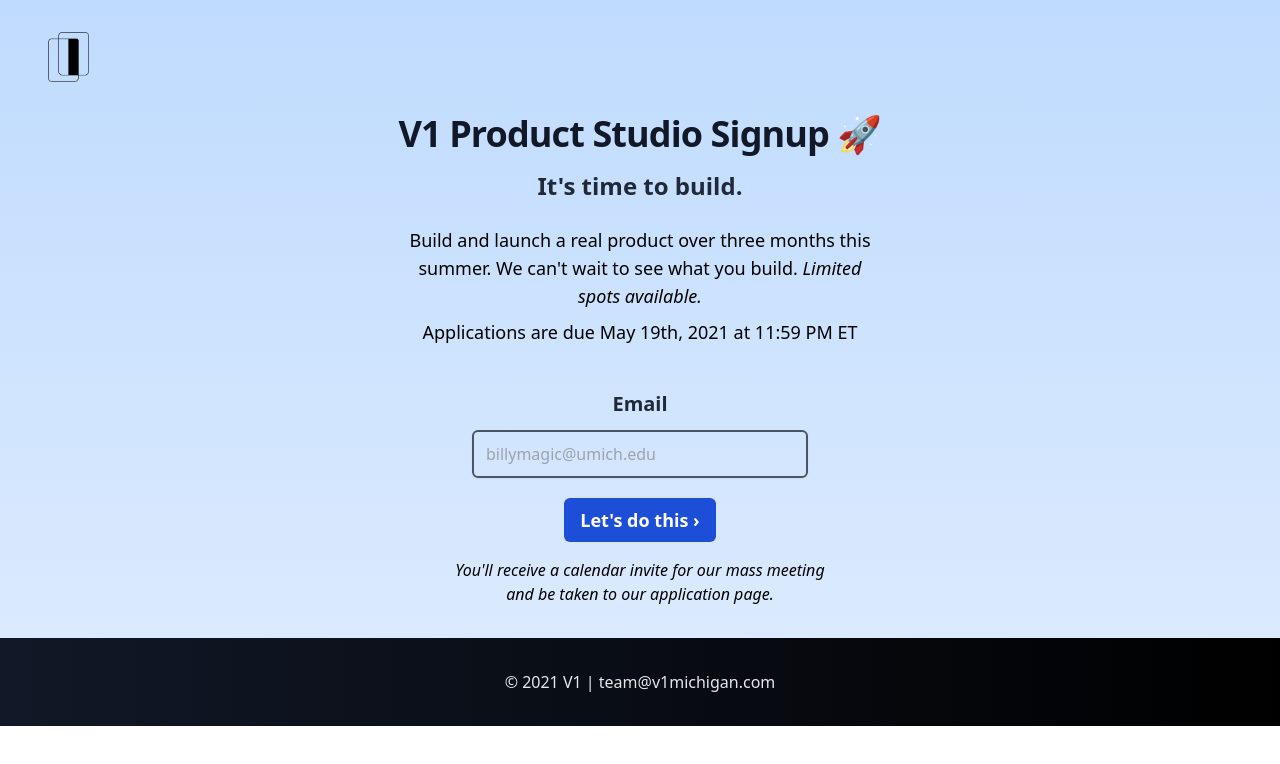
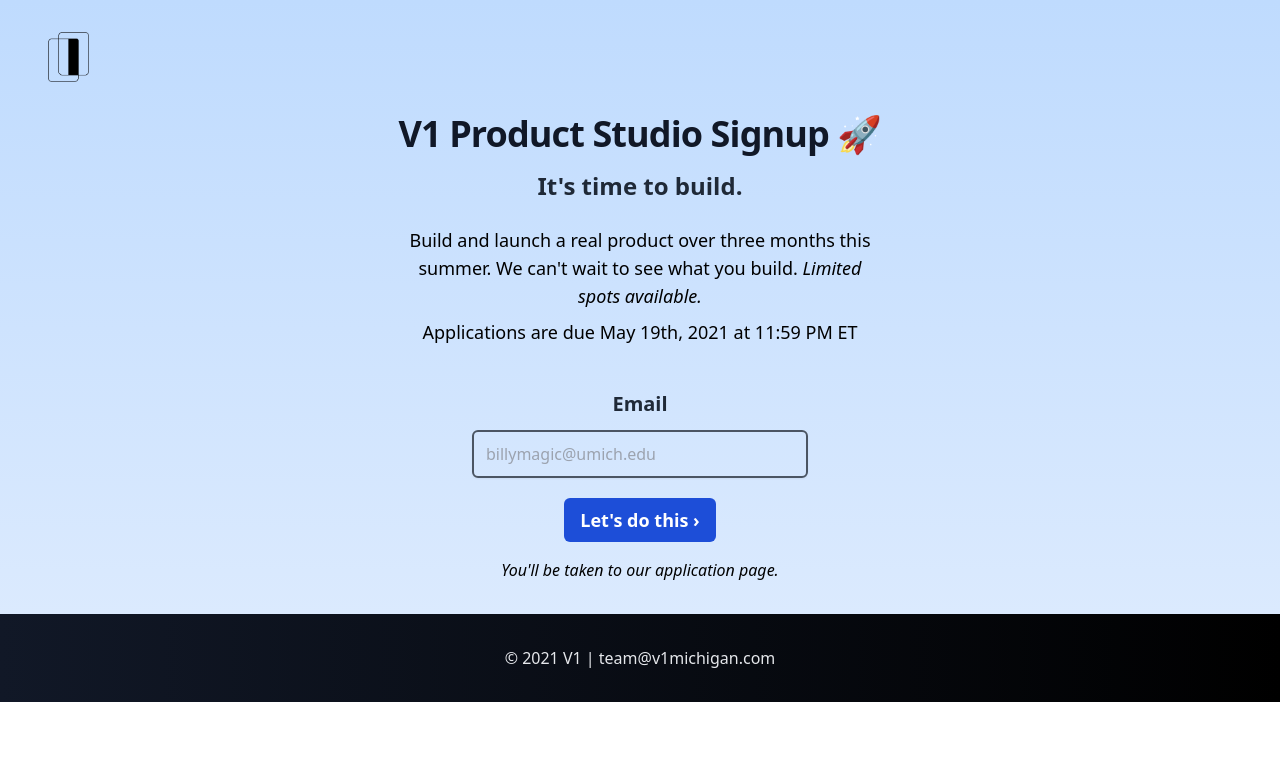
Before and after one commit to V1Michigan/studio, a Next.js app: page /application in a window 1280 px wide. Shown: the top 764 px of the page. Built offline with nearby package versions, Linux system fonts and the light colour scheme.

Commit message:
got rid of mass meeting on site

```diff
--- a/components/Header.js
+++ b/components/Header.js
@@ -35,7 +35,7 @@
         </a>
 
         <p className="text-gray-100 text-sm italic mt-6 pb-2">
-          Limited spots available, applications due 5/19 at 11:59 PM ET. <br/> Mass Meeting is 5/16 at 6 PM ET. <br/> Sign up to stay updated.
+          Limited spots available, applications due 5/19 at 11:59 PM ET.
         </p>
       </div>
     </div>
--- a/pages/application.js
+++ b/pages/application.js
@@ -113,8 +113,7 @@
                 Let's do this ›
               </button>
               <p className="italic text-grey-700 mt-2">
-                You'll receive a calendar invite for our mass meeting <br /> and
-                be taken to our application page.
+                You'll be taken to our application page.
               </p>
             </div>
           </div>
--- a/pages/index.js
+++ b/pages/index.js
@@ -101,8 +101,7 @@
                 Let's do this ›
               </button>
               <p className="italic text-white mt-2">
-                You'll receive a calendar invite for our mass meeting <br /> and
-                be taken to our application page.
+                You'll be taken to our application page.
               </p>
             </div>
           </section>
```
